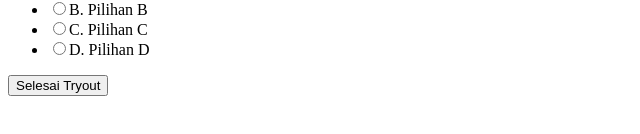
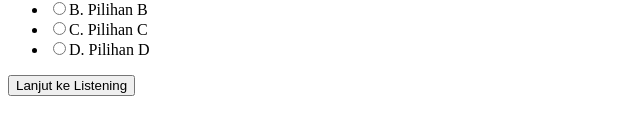
Before and after one commit to Arifndutz97/epsku, a Next.js app: page /to1/reading in a window 1280 px wide. Shown: the part 190-324 px from the top of the page, without its empty margins (0-640 px from the left). Built offline with nearby package versions, Linux system fonts and the light colour scheme.

Commit message:
Update index.tsx

```diff
--- a/pages/to1/reading/index.tsx
+++ b/pages/to1/reading/index.tsx
@@ -1,6 +1,7 @@
 // File: pages/reading/index.tsx
 
 import { useEffect, useState } from "react";
+import { useRouter } from "next/router";
 
 const TOTAL_QUESTIONS = 20;
 const TIME_LIMIT = 25 * 60; // 25 minutes in seconds
@@ -12,6 +13,7 @@ const dummyQuestions = Array.from({ length: TOTAL_QUESTIONS }, (_, i) => ({
 }));
 
 export default function ReadingPage() {
+  const router = useRouter();
   const [currentQuestion, setCurrentQuestion] = useState(1);
   const [answers, setAnswers] = useState<Record<number, string>>({});
   const [timeLeft, setTimeLeft] = useState(TIME_LIMIT);
@@ -21,7 +23,7 @@ export default function ReadingPage() {
       setTimeLeft((prev) => {
         if (prev <= 1) {
           clearInterval(timer);
-          alert("Waktu habis! Jawaban akan dikirim.");
+          alert("Waktu habis! Berpindah ke Listening...");
           handleSubmit();
           return 0;
         }
@@ -36,8 +38,10 @@ export default function ReadingPage() {
   };
 
   const handleSubmit = () => {
-    console.log("Jawaban dikirim:", answers);
-    alert("Jawaban berhasil dikirim. Terima kasih!");
+    console.log("Jawaban Reading dikirim:", answers);
+    // Simpan jawaban ke localStorage sementara sebelum lanjut ke Listening
+    localStorage.setItem("readingAnswers", JSON.stringify(answers));
+    router.push("/listening");
   };
 
   const formatTime = (seconds: number) => {
@@ -96,7 +100,7 @@ export default function ReadingPage() {
         className="bg-green-600 text-white px-4 py-2 rounded shadow"
         onClick={handleSubmit}
       >
-        Selesai Tryout
+        Lanjut ke Listening
       </button>
     </div>
   );
```
